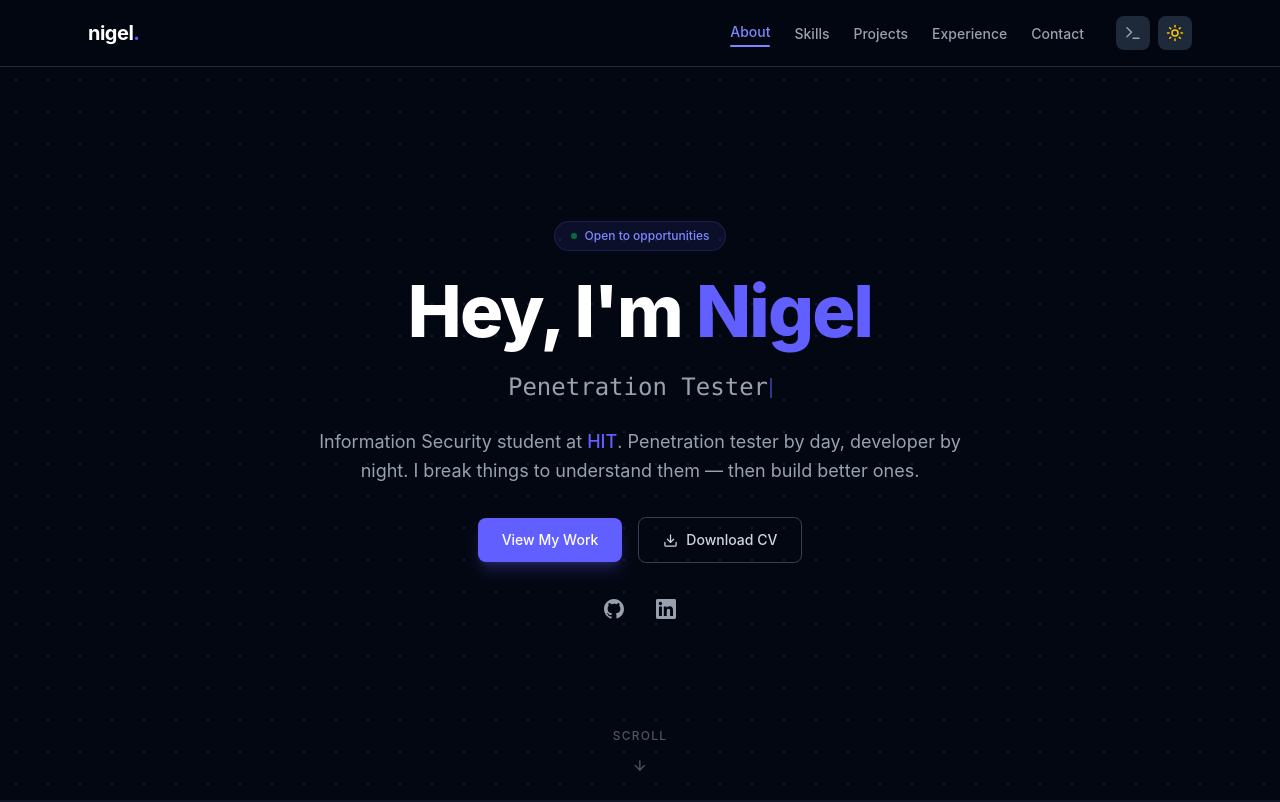
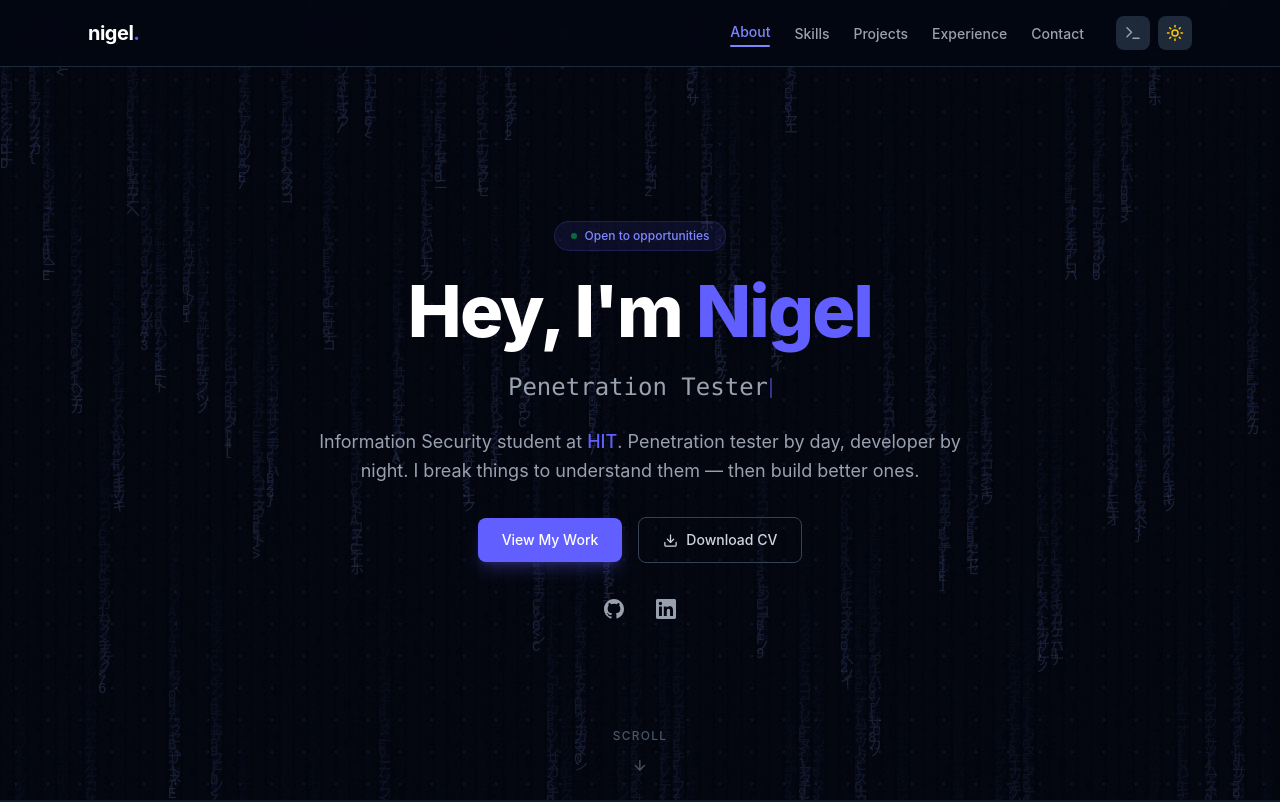
Before and after one commit to NigelMupira/my-portfolio, a React (Vite) app: page / in a window 1280 px wide. Shown: the top 802 px of the page. Built offline with nearby package versions, Linux system fonts and the light colour scheme.

Commit message:
feat: Matrix rain canvas effect on Hero section

```diff
--- a/src/App.jsx
+++ b/src/App.jsx
@@ -10,13 +10,13 @@ import Projects  from './sections/Projects'
 import Contact   from './sections/Contact'
 import Terminal  from './pages/Terminal'
 
-// Main portfolio layout — all sections stacked with footer at bottom
+// Main portfolio layout — darkMode passed to Hero for MatrixRain theming
 function Portfolio({ darkMode, toggleTheme }) {
   return (
     <div className="min-h-screen bg-gray-100 text-gray-900 dark:bg-gray-950
                     dark:text-gray-100 transition-colors duration-300">
       <Navbar darkMode={darkMode} toggleTheme={toggleTheme} />
-      <Hero />
+      <Hero darkMode={darkMode} />
       <About />
       <Skills />
       <Timeline />
--- /dev/null
+++ b/src/components/MatrixRain.jsx
@@ -0,0 +1,89 @@
+import { useEffect, useRef } from 'react'
+
+// Characters used in the rain — katakana + hex for that cyber aesthetic
+const CHARS = 'アイウエオカキクケコサシスセソタチツテトナニヌネノハヒフヘホ0123456789ABCDEF</>{}[]'
+
+const FONT_SIZE = 14
+
+function MatrixRain({ darkMode }) {
+
+  const canvasRef = useRef(null)
+
+  useEffect(() => {
+    const canvas  = canvasRef.current
+    const ctx     = canvas.getContext('2d')
+
+    // Size canvas to fill its container
+    let width     = canvas.width  = canvas.offsetWidth
+    let height    = canvas.height = canvas.offsetHeight
+
+    // One drop per column — each starts at a random y position
+    const columns = Math.floor(width / FONT_SIZE)
+    const drops   = Array.from({ length: columns }, () => Math.random() * -100)
+
+    let animId
+
+    const draw = () => {
+      // Semi-transparent fill creates the fading trail effect
+      // Color matches the section background in each theme
+      ctx.fillStyle = darkMode
+        ? 'rgba(3, 7, 18, 0.05)'       // dark bg: gray-950
+        : 'rgba(243, 244, 246, 0.08)'  // light bg: gray-100
+
+      ctx.fillRect(0, 0, width, height)
+      ctx.font = `${FONT_SIZE}px monospace`
+
+      drops.forEach((y, i) => {
+        const char = CHARS[Math.floor(Math.random() * CHARS.length)]
+        const x    = i * FONT_SIZE
+
+        // Head character — brighter indigo
+        ctx.fillStyle = 'rgba(165, 180, 252, 0.9)' // indigo-300
+        ctx.fillText(char, x, y * FONT_SIZE)
+
+        // Trail character — dimmer indigo
+        ctx.fillStyle = 'rgba(99, 102, 241, 0.4)'  // indigo-500
+        ctx.fillText(
+          CHARS[Math.floor(Math.random() * CHARS.length)],
+          x,
+          (y - 1) * FONT_SIZE
+        )
+
+        // Reset drop to top after it exits the screen
+        if (y * FONT_SIZE > height && Math.random() > 0.975) {
+          drops[i] = 0
+        }
+
+        drops[i] += 0.5 // slower fall speed — keeps it subtle
+      })
+
+      animId = requestAnimationFrame(draw)
+    }
+
+    draw()
+
+    // Resize handler — recalculate canvas size and columns on window resize
+    const handleResize = () => {
+      width         = canvas.width  = canvas.offsetWidth
+      height        = canvas.height = canvas.offsetHeight
+    }
+    window.addEventListener('resize', handleResize)
+
+    return () => {
+      cancelAnimationFrame(animId)
+      window.removeEventListener('resize', handleResize)
+    }
+
+  }, [darkMode])
+
+  return (
+    <canvas
+      ref={canvasRef}
+      className="absolute inset-0 w-full h-full pointer-events-none"
+      // Low opacity keeps it atmospheric without overpowering the content
+      style={{ opacity: darkMode ? 0.18 : 0.07 }}
+    />
+  )
+}
+
+export default MatrixRain
--- a/src/sections/Hero.jsx
+++ b/src/sections/Hero.jsx
@@ -1,6 +1,7 @@
 import { motion } from 'framer-motion'
 import { ArrowDown, Download } from 'lucide-react'
 import useTypewriter from '../hooks/useTypewriter'
+import MatrixRain from '../components/MatrixRain'
 
 // Roles that cycle through the typewriter effect
 const roles = [
@@ -24,7 +25,7 @@ const itemVariants = {
   show:   { opacity: 1, y: 0, transition: { duration: 0.6, ease: 'easeOut' } }
 }
 
-function Hero() {
+function Hero({ darkMode }) {
 
   const typedRole = useTypewriter(roles)
 
@@ -47,6 +48,9 @@ function Hero() {
       <div className="bg-[radial-gradient(ellipse_80%_60%_at_50%_50%,transparent_40%,#f3f4f6_100%)]
                       dark:bg-[radial-gradient(ellipse_80%_60%_at_50%_50%,transparent_40%,#030712_100%)]">
       </div>
+
+      {/* Matrix rain — rendered on canvas behind all hero content */}
+      <MatrixRain darkMode={darkMode} />
 
       {/* Main content — staggered entrance animation */}
       <motion.div
--- a/src/sections/Skills.jsx
+++ b/src/sections/Skills.jsx
@@ -38,7 +38,7 @@ function SkillBar({ name, level, index }) {
       <div className="h-1.5 w-full rounded-full bg-gray-100 dark:bg-gray-950 overflow-hidden">
         {/* Animated fill */}
         <motion.div
-          className="h-full rounded-full bg-gradient-to-r from-indigo-500 to-indigo-400"
+          className="h-full rounded-full bg-linear-to-r from-indigo-500 to-indigo-400"
           initial={{ width: 0 }}
           whileInView={{ width: `${level}%` }}
           viewport={{ once: true, amount: 0.5 }}
```
